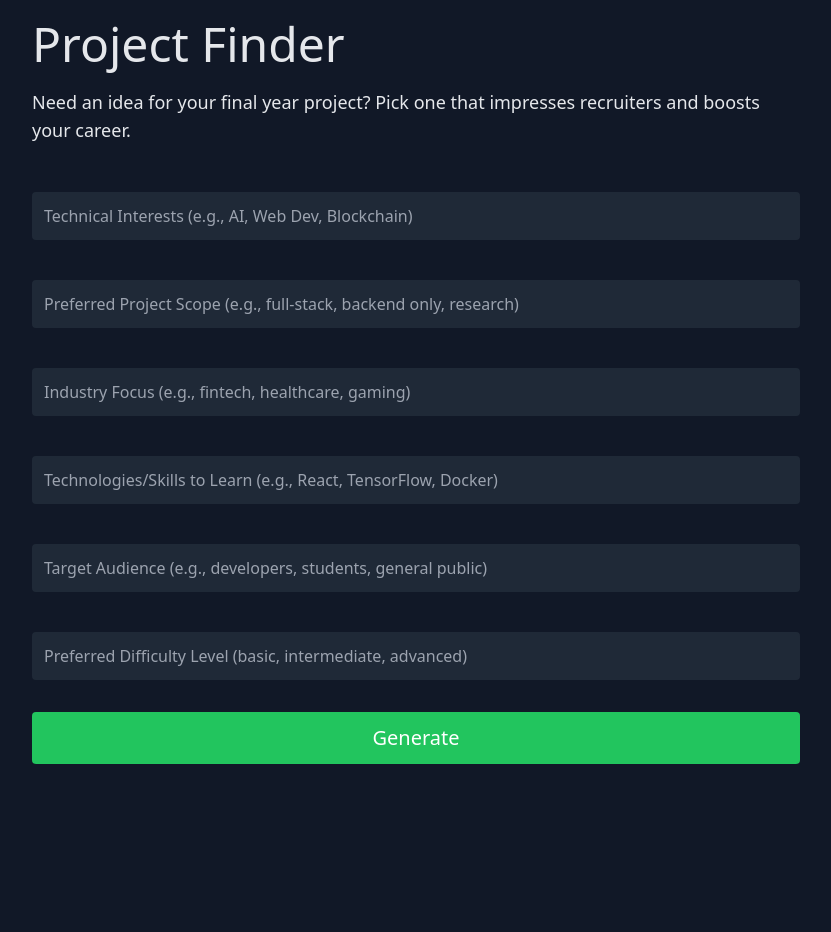
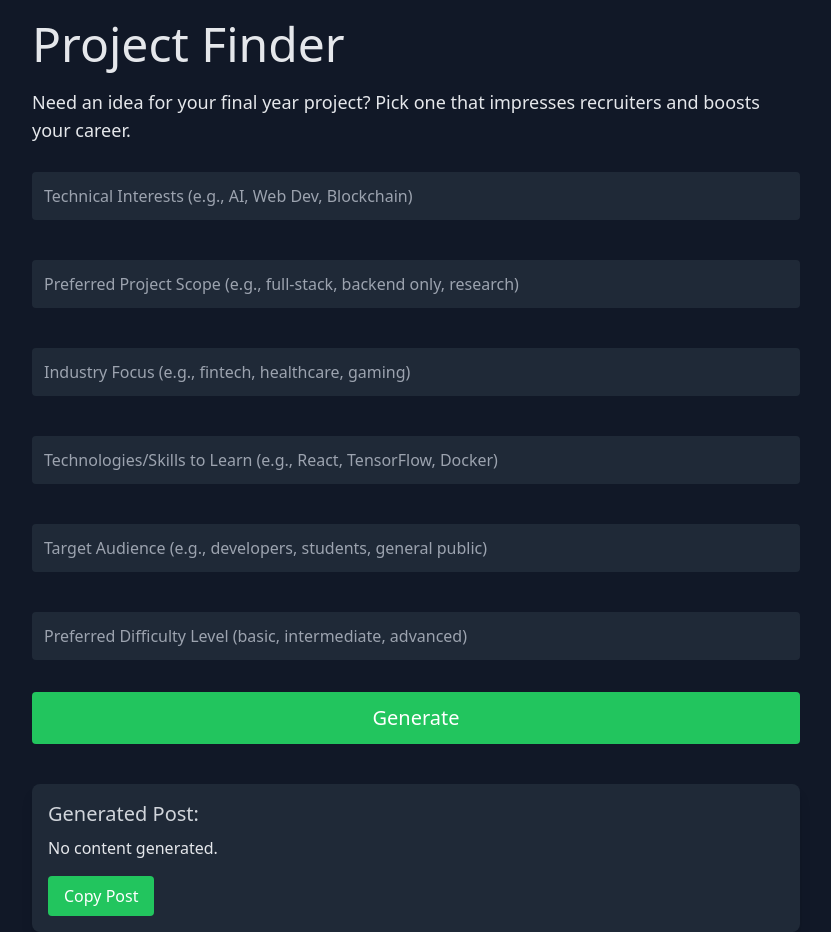
Before and after one commit to panda-zw/linkgenie-next, a Next.js app: page /Project in a window 1280 px wide. Shown: the whole page, without its empty margins (224-1055 px from the left). Before the commit the page ends 820 px from the top, so only its background shows below. Built offline with nearby package versions, Linux system fonts and the light colour scheme.

Commit message:
wip
scroll

```diff
--- a/src/components/Project.js
+++ b/src/components/Project.js
@@ -1,5 +1,5 @@
 "use client";
-import React, { useState } from 'react';
+import React, { useState, useRef } from 'react';
 import ReactMarkdown from 'react-markdown';
 import { toast } from 'react-toastify';
 import 'react-toastify/dist/ReactToastify.css';
@@ -14,6 +14,8 @@ export default function ClientForm() {
     const [loading, setLoading] = useState(false);
     const [responseData, setResponseData] = useState(null);
 
+    const resultRef = useRef(null);
+
     const messageContent = `
     Technical Interests: ${technicalInterests}
     Project Scope: ${projectScope}
@@ -26,6 +28,7 @@ export default function ClientForm() {
     const handleSubmit = async (e) => {
         e.preventDefault();
         setLoading(true);
+        setResponseData(null);
         try {
             const res = await fetch('/api/groq', {
                 method: 'POST',
@@ -35,15 +38,19 @@ export default function ClientForm() {
 
             const newData = await res.json();
             setResponseData(newData.content);
+            toast.success("Project idea generated successfully!");
+
+            resultRef.current?.scrollIntoView({ behavior: 'smooth', top: 100 });
         } catch (error) {
             console.error("Error:", error);
+            toast.error("Error generating the project idea.");
         } finally {
             setLoading(false);
         }
     };
 
     const handleCopy = () => {
-        navigator.clipboard.writeText(response || 'No content generated.')
+        navigator.clipboard.writeText(responseData || 'No content generated.')
             .then(() => toast.success('Post copied to clipboard!'))
             .catch(err => console.error('Failed to copy post:', err));
     };
@@ -56,7 +63,7 @@ export default function ClientForm() {
                     Need an idea for your final year project? Pick one that impresses recruiters and boosts your career.
                 </p>
 
-                <form onSubmit={handleSubmit} className='mt-10 space-y-6 lg:space-y-8'>
+                <form onSubmit={handleSubmit} className='mt-5 space-y-3 lg:space-y-8'>
                     <div>
                         <input
                             type="text"
@@ -117,18 +124,22 @@ export default function ClientForm() {
                     </button>
                 </form>
 
-                <div className='mt-10'>
+                <div ref={resultRef} className='mt-10'>
                     {loading ? (
                         <div className='flex justify-center items-center'>
                             <p className='text-gray-200 text-lg'>Loading...</p>
                         </div>
                     ) : (
-                        responseData && (
-                            <div className='p-4 bg-gray-800 rounded-lg shadow-lg'>
-                                <h2 className='text-xl text-gray-300 mb-2'>Generated Response:</h2>
-                                <p className='text-gray-200'>{responseData}</p>
-                            </div>
-                        )
+                        <div className='p-4 bg-gray-800 rounded-lg shadow-lg'>
+                            <h2 className='text-xl text-gray-300 mb-2'>Generated Post:</h2>
+                            <ReactMarkdown className='text-gray-200'>{responseData || "No content generated."}</ReactMarkdown>
+                            <button
+                                onClick={handleCopy}
+                                className='mt-4 py-2 px-4 bg-green-500 text-white rounded hover:bg-green-700 transition'
+                            >
+                                Copy Post
+                            </button>
+                        </div>
                     )}
                 </div>
             </div>
```
